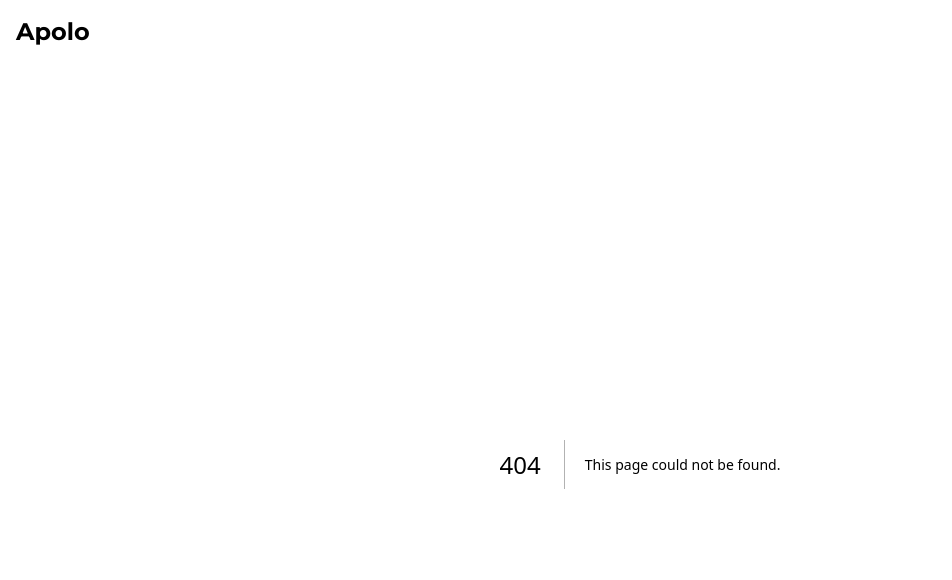
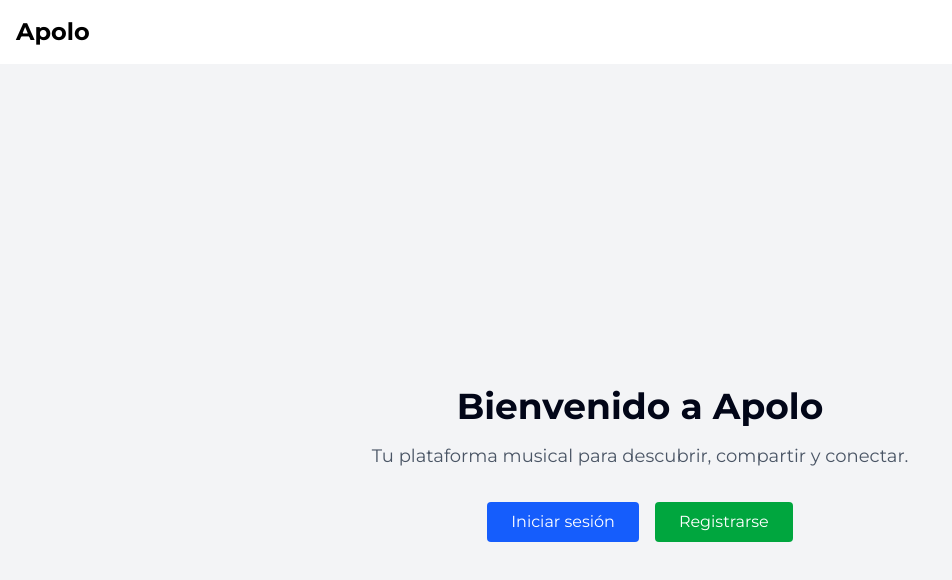
Before and after one commit to ApoloDevelop/frontend, a Next.js app: page / in a window 1280 px wide. Before the commit this address had no page. Shown: the top 580 px of the page, without its empty margins (0-952 px from the left). Built offline with nearby package versions, Linux system fonts and the light colour scheme.

Commit message:
start to building artist page

```diff
--- a/next.config.ts
+++ b/next.config.ts
@@ -2,7 +2,7 @@ import type { NextConfig } from "next";
 
 const nextConfig: NextConfig = {
   images: {
-    domains: ["res.cloudinary.com"], // Permite cargar imágenes desde Cloudinary
+    domains: ["res.cloudinary.com", "i.scdn.co"],
   },
 };
 
--- /dev/null
+++ b/src/app/artists/[artist]/page.tsx
@@ -0,0 +1,128 @@
+import { fetchArtistByName } from "@/utils/spotify";
+import Image from "next/image";
+
+export default async function ArtistPage({
+  params,
+}: {
+  params: { artist: string };
+}) {
+  const artist = await fetchArtistByName(params.artist);
+
+  if (!artist) return <div className="text-center">Artista no encontrado.</div>;
+
+  // Simulación de datos para el ejemplo
+  // const albums = artist.albums?.slice(0, 5) || [];
+  // const lastRelease = albums[0];
+  // const popularSongs = artist.popularSongs?.slice(0, 5) || [];
+
+  return (
+    <div className="container mx-auto p-8">
+      {/* Cover Art de fondo */}
+      <div className="absolute inset-0 h-80 w-full -z-10">
+        <Image
+          src="/default-cover.png"
+          alt="Cover Art"
+          fill
+          className="object-cover w-full h-80 blur-xs"
+          priority
+        />
+      </div>
+
+      {/* Cabecera */}
+      <div className="flex flex-row items-center pt-8 pb-6 space-x-6 border-gray-200 relative z-10">
+        <Image
+          src={artist.images[0]?.url || "/default-cover.png"}
+          alt={artist.name}
+          width={180}
+          height={180}
+          className="rounded-lg shadow-lg top-15 mb-4 relative"
+        />
+        <h1 className="text-5xl font-bold text-gray-900 ml-15">
+          {artist.name}
+        </h1>
+        <h2 className="text-xl text-gray-600">
+          {artist.genres?.join(", ") || "Géneros no disponibles"}
+        </h2>
+      </div>
+
+      {/* Contenido principal */}
+      <div className="flex flex-row mt-8 gap-12">
+        {/* Columna izquierda */}
+        <div className="w-2/3">
+          {/* Biografía */}
+          <section className="mb-8">
+            <h2 className="text-2xl font-bold mb-2">Biografía</h2>
+            <p className="text-lg text-gray-700">
+              {artist.biography || "No disponible."}
+            </p>
+          </section>
+
+          {/* Álbumes recientes */}
+          {/* <section>
+            <h2 className="text-2xl font-bold mb-4">Álbumes recientes</h2>
+            <div className="flex flex-row gap-4">
+              {albums.map((album: any) => (
+                <div key={album.id} className="w-28 text-center">
+                  <Image
+                    src={album.images[0]?.url || "/default-cover.png"}
+                    alt={album.name}
+                    width={112}
+                    height={112}
+                    className="rounded mb-2"
+                  />
+                  <p className="font-medium truncate">{album.name}</p>
+                  <p className="text-xs text-gray-500">
+                    {new Date(album.release_date).getFullYear()}
+                  </p>
+                </div>
+              ))}
+            </div>
+          </section>
+        </div> */}
+
+          {/* Columna derecha */}
+          {/* <div className="w-1/3 flex flex-col gap-8"> */}
+          {/* Último lanzamiento */}
+          {/* <section>
+            <h2 className="text-xl font-bold mb-2">Último lanzamiento</h2>
+            {lastRelease ? (
+              <div className="flex items-center gap-3">
+                <Image
+                  src={lastRelease.images[0]?.url || "/default-cover.png"}
+                  alt={lastRelease.name}
+                  width={64}
+                  height={64}
+                  className="rounded"
+                />
+                <div>
+                  <p className="font-semibold">{lastRelease.name}</p>
+                  <p className="text-xs text-gray-500">
+                    {lastRelease.release_date}
+                  </p>
+                </div>
+              </div>
+            ) : (
+              <p className="text-gray-500">No disponible.</p>
+            )}
+          </section> */}
+
+          {/* Canciones populares */}
+          {/* <section>
+            <h2 className="text-xl font-bold mb-2">Canciones populares</h2>
+            <ol className="list-decimal list-inside space-y-1">
+              {popularSongs.length > 0 ? (
+                popularSongs.map((song: any, idx: number) => (
+                  <li key={song.id} className="text-gray-700">
+                    {song.name}
+                  </li>
+                ))
+              ) : (
+                <p className="text-gray-500">No disponible.</p>
+              )}
+            </ol>
+          </section> */}
+        </div>
+      </div>
+    </div>
+  );
+}
--- /dev/null
+++ b/src/app/page.tsx
@@ -0,0 +1,24 @@
+export default function Home() {
+  return (
+    <div className="min-h-screen flex flex-col items-center justify-center bg-gray-100">
+      <h1 className="text-4xl font-bold mb-4">Bienvenido a Apolo</h1>
+      <p className="text-lg text-gray-600 mb-8">
+        Tu plataforma musical para descubrir, compartir y conectar.
+      </p>
+      <div className="flex gap-4">
+        <a
+          href="/login"
+          className="px-6 py-2 bg-blue-600 text-white rounded hover:bg-blue-700 transition"
+        >
+          Iniciar sesión
+        </a>
+        <a
+          href="/register"
+          className="px-6 py-2 bg-green-600 text-white rounded hover:bg-green-700 transition"
+        >
+          Registrarse
+        </a>
+      </div>
+    </div>
+  );
+}
--- /dev/null
+++ b/src/utils/spotify.ts
@@ -0,0 +1,9 @@
+export async function fetchArtistByName(name: string) {
+  const res = await fetch(
+    `${
+      process.env.NEXT_PUBLIC_BACKEND_URL
+    }/spotify/artist?name=${encodeURIComponent(name)}`
+  );
+  if (!res.ok) throw new Error("Error al buscar artista");
+  return res.json();
+}
```
Also changed, not shown: src/app/users/[username]/not-found.tsx (renamed from src/app/[username]/not-found.tsx), src/app/users/[username]/page.tsx (renamed from src/app/[username]/page.tsx), 1 other file (tests, documents, lock files or other folders).
